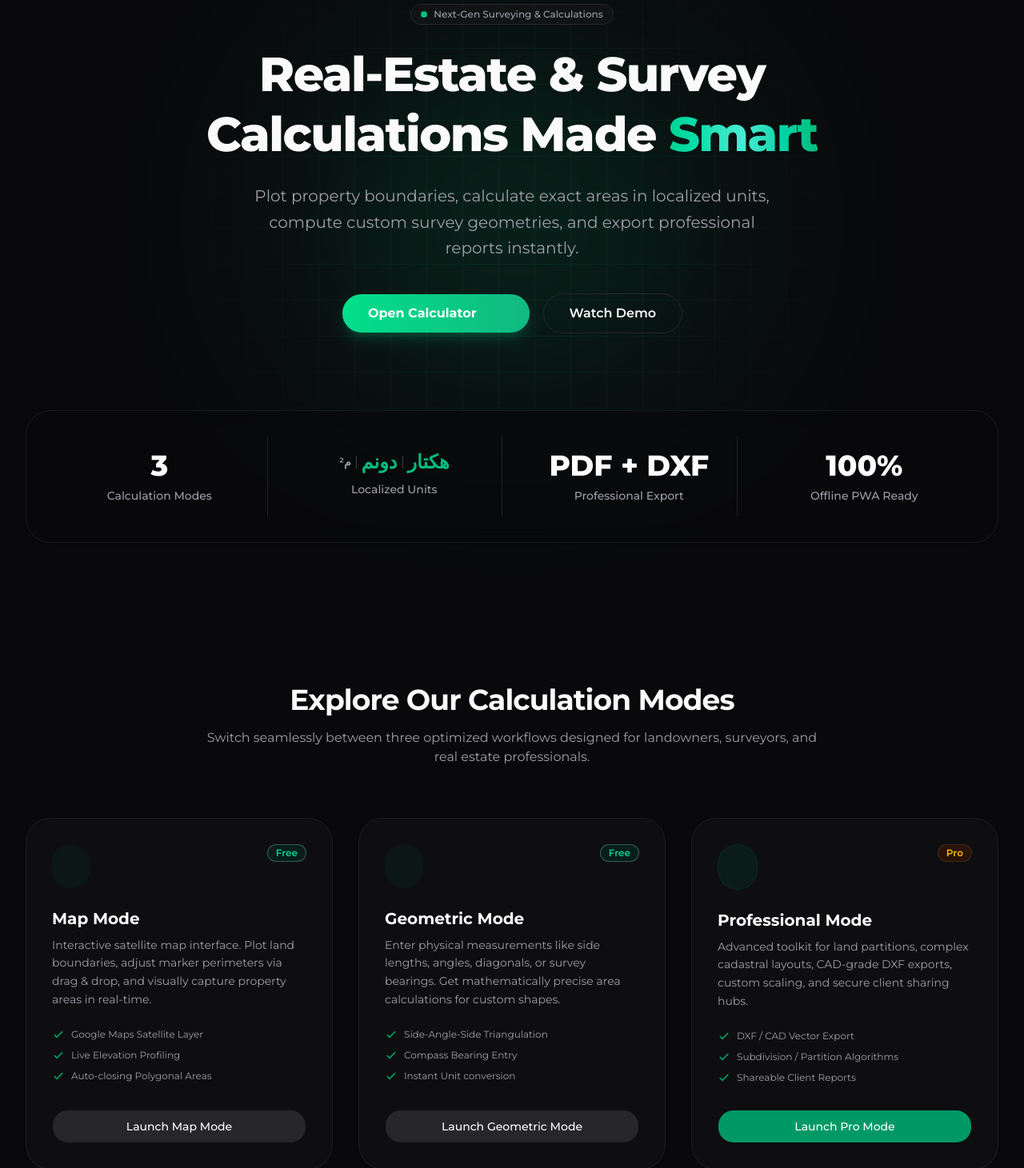
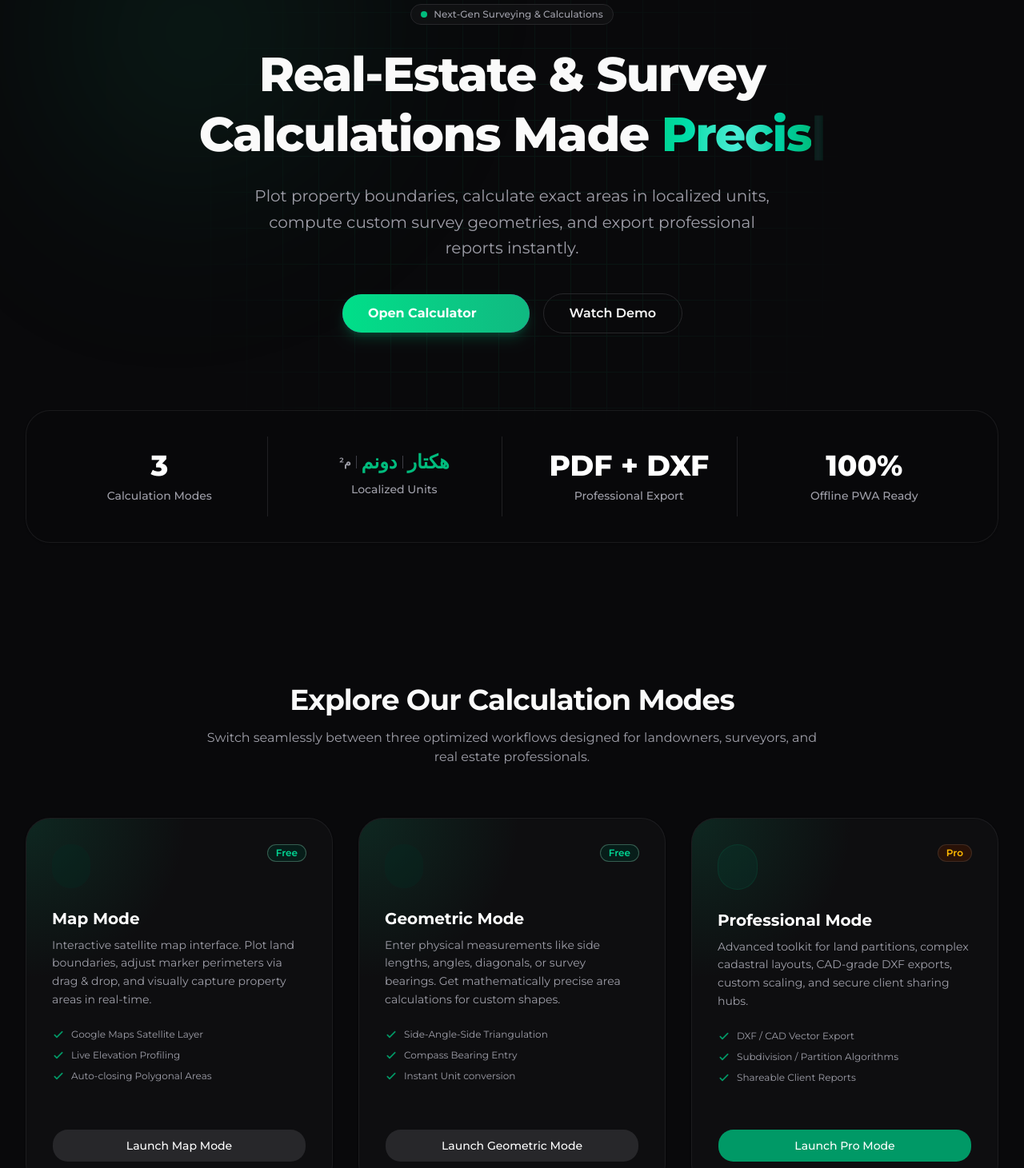
Before and after one commit to hasankhalifa2001-glitch/geo-smart, a Next.js app: page / in a window 1280 px wide. Shown: the part 140-1601 px from the top of the page at 80% size. Built offline with nearby package versions, Linux system fonts and the light colour scheme; some icons are missing.

Commit message:
Apply animation to the Landing Page

```diff
--- a/app/(marketing)/page.tsx
+++ b/app/(marketing)/page.tsx
@@ -1,4 +1,8 @@
+"use client";
+
+import { useState, useEffect, type MouseEvent, type ReactNode } from "react";
 import Link from "next/link";
+import { motion, useMotionValue, useMotionTemplate, animate } from "framer-motion";
 import { HugeiconsIcon } from "@hugeicons/react";
 import {
   MapsLocation01Icon,
@@ -13,7 +17,131 @@ import { Button } from "@/components/ui/button";
 import { Logo } from "@/components/logo";
 import { ThemeToggle } from "@/components/theme-toggle";
 
+const cardHoverTransition = { type: "spring" as const, stiffness: 300, damping: 20 };
+
+const rotatingWords = ["Smart", "Precise", "Instant", "Simple"];
+const TYPING_SPEED_MS = 100;
+const DELETING_SPEED_MS = 75;
+const PAUSE_AFTER_TYPED_MS = 2000;
+const PAUSE_AFTER_DELETED_MS = 300;
+
+const gradientTextClass =
+  "bg-clip-text text-transparent bg-gradient-to-r from-emerald-500 via-teal-400 to-emerald-600 dark:from-emerald-400 dark:via-teal-300 dark:to-emerald-500";
+
+function RotatingTypewriter() {
+  const [wordIndex, setWordIndex] = useState(0);
+  const [substring, setSubstring] = useState("");
+  const [isTyping, setIsTyping] = useState(true);
+
+  useEffect(() => {
+    const currentWord = rotatingWords[wordIndex];
+
+    if (isTyping) {
+      if (substring.length < currentWord.length) {
+        const timeout = setTimeout(() => {
+          setSubstring(currentWord.slice(0, substring.length + 1));
+        }, TYPING_SPEED_MS);
+        return () => clearTimeout(timeout);
+      }
+
+      const timeout = setTimeout(() => {
+        setIsTyping(false);
+      }, PAUSE_AFTER_TYPED_MS);
+      return () => clearTimeout(timeout);
+    }
+
+    if (substring.length > 0) {
+      const timeout = setTimeout(() => {
+        setSubstring(substring.slice(0, -1));
+      }, DELETING_SPEED_MS);
+      return () => clearTimeout(timeout);
+    }
+
+    const timeout = setTimeout(() => {
+      setWordIndex((prev) => (prev + 1) % rotatingWords.length);
+      setIsTyping(true);
+    }, PAUSE_AFTER_DELETED_MS);
+    return () => clearTimeout(timeout);
+  }, [wordIndex, substring, isTyping]);
+
+  return (
+    <span className="inline-flex items-baseline">
+      <motion.span className={gradientTextClass}>{substring}</motion.span>
+      <motion.span
+        className={gradientTextClass}
+        animate={{ opacity: [1, 0, 1] }}
+        transition={{ duration: 0.8, repeat: Infinity, ease: "linear" }}
+        aria-hidden
+      >
+        |
+      </motion.span>
+    </span>
+  );
+}
+
+function ModeSpotlightCard({
+  href,
+  buttonLabel,
+  buttonClassName,
+  children,
+}: {
+  href: string;
+  buttonLabel: string;
+  buttonClassName: string;
+  children: ReactNode;
+}) {
+  const mouseX = useMotionValue(0);
+  const mouseY = useMotionValue(0);
+
+  function handleMouseMove({ currentTarget, clientX, clientY }: MouseEvent<HTMLElement>) {
+    const { left, top } = currentTarget.getBoundingClientRect();
+    mouseX.set(clientX - left);
+    mouseY.set(clientY - top);
+  }
+
+  const spotlightBackground = useMotionTemplate`radial-gradient(250px circle at ${mouseX}px ${mouseY}px, rgba(16, 185, 129, 0.15), transparent 80%)`;
+
+  return (
+    <motion.div
+      className="group relative flex flex-col justify-between overflow-hidden p-8 rounded-3xl border border-slate-200/80 dark:border-zinc-800/60 bg-white dark:bg-zinc-900/40 group-hover:border-emerald-500/30 transition-colors duration-300 shadow-sm hover:shadow-emerald-500/5"
+      onMouseMove={handleMouseMove}
+      whileHover={{ y: -6, scale: 1.015 }}
+      transition={cardHoverTransition}
+    >
+      <motion.div
+        className="absolute inset-0 pointer-events-none z-0"
+        style={{ background: spotlightBackground }}
+      />
+      <div className="relative z-10 flex min-h-full flex-1 flex-col justify-between">
+        <div>{children}</div>
+        <Link href={href} className="mt-6 block">
+          <Button className={buttonClassName}>{buttonLabel}</Button>
+        </Link>
+      </div>
+    </motion.div>
+  );
+}
+
 export default function LandingPage() {
+  const mouseX = useMotionValue(0);
+  const mouseY = useMotionValue(0);
+
+  const glowSpring = { type: "spring" as const, stiffness: 60, damping: 15, mass: 0.1 };
+
+  function handleMouseMove({ currentTarget, clientX, clientY }: MouseEvent<HTMLElement>) {
+    const { left, top } = currentTarget.getBoundingClientRect();
+    mouseX.set(clientX - left);
+    mouseY.set(clientY - top);
+  }
+
+  function handleMouseLeave({ currentTarget }: MouseEvent<HTMLElement>) {
+    const { width, height } = currentTarget.getBoundingClientRect();
+    animate(mouseX, width / 2, glowSpring);
+    animate(mouseY, height / 2, glowSpring);
+  }
+
+  const glowBackground = useMotionTemplate`radial-gradient(600px circle at ${mouseX}px ${mouseY}px, rgba(0, 223, 137, 0.25), rgba(16, 185, 129, 0.1) 40%, transparent 65%)`;
+
   return (
     <div className="flex flex-col min-h-screen bg-slate-50 dark:bg-[#09090b] text-slate-900 dark:text-zinc-50 transition-colors duration-300">
       {/* Navbar */}
@@ -69,7 +197,11 @@ export default function LandingPage() {
           <div className="absolute top-1/4 left-1/2 -translate-x-1/2 -translate-y-1/2 w-[500px] h-[500px] bg-emerald-500/10 dark:bg-emerald-500/5 blur-[120px] rounded-full pointer-events-none -z-10" />
 
           {/* Hero Section */}
-          <section className="max-w-5xl mx-auto px-4 sm:px-6 lg:px-8 pt-20 pb-16 text-center relative isolation-isolate">
+          <section
+            className="group/hero max-w-5xl mx-auto px-4 sm:px-6 lg:px-8 pt-20 pb-16 text-center relative isolation-isolate"
+            onMouseMove={handleMouseMove}
+            onMouseLeave={handleMouseLeave}
+          >
 
             {/* Technical grid + ambient glow background */}
             <div className="absolute inset-0 max-w-7xl mx-auto h-[700px] pointer-events-none z-0 isolation-isolate">
@@ -83,12 +215,10 @@ export default function LandingPage() {
                     "radial-gradient(circle at center, white 30%, transparent 70%)"
                 }}
               />
-              <div
-                className="absolute top-1/2 left-1/2 -translate-x-1/2 -translate-y-1/2 w-[850px] h-[480px] rounded-full blur-[130px] opacity-35 dark:opacity-20"
-                style={{
-                  backgroundImage:
-                    "radial-gradient(circle at center, #00df89 0%, rgba(16, 185, 129, 0.3) 50%, rgba(9, 9, 11, 0) 75%)"
-                }}
+              <motion.div
+                className="absolute inset-0 pointer-events-none z-0 blur-[130px]"
+                style={{ background: glowBackground }}
+                transition={{ type: "spring", stiffness: 60, damping: 15, mass: 0.1 }}
               />
             </div>
 
@@ -100,10 +230,7 @@ export default function LandingPage() {
               </div>
 
               <h1 className="text-4xl sm:text-6xl font-extrabold tracking-tight mb-6 leading-tight max-w-4xl mx-auto">
-                Real-Estate & Survey Calculations Made{" "}
-                <span className="bg-clip-text text-transparent bg-gradient-to-r from-emerald-500 via-teal-400 to-emerald-600 dark:from-emerald-400 dark:via-teal-300 dark:to-emerald-500">
-                  Smart
-                </span>
+                Real-Estate & Survey Calculations Made <RotatingTypewriter />
               </h1>
 
               <p className="text-lg sm:text-xl text-slate-600 dark:text-zinc-400 max-w-2xl mx-auto mb-10 leading-relaxed">
@@ -193,7 +320,11 @@ export default function LandingPage() {
 
           <div className="grid grid-cols-1 md:grid-cols-3 gap-8">
             {/* Card 1: Map Mode */}
-            <div className="group relative flex flex-col justify-between p-8 rounded-3xl border border-slate-200/80 dark:border-zinc-800/60 bg-white dark:bg-zinc-900/40 hover:border-emerald-500/50 dark:hover:border-emerald-500/30 transition-all duration-300 shadow-sm hover:shadow-emerald-500/5">
+            <ModeSpotlightCard
+              href="/calculator/map"
+              buttonLabel="Launch Map Mode"
+              buttonClassName="w-full justify-center bg-slate-900 dark:bg-zinc-800 text-white rounded-xl py-5 cursor-pointer transition-colors duration-300 group-hover:bg-emerald-600 group-hover:text-white"
+            >
               <div>
                 <div className="flex justify-between items-start mb-6">
                   <div className="p-3 rounded-2xl bg-emerald-50 dark:bg-emerald-950/30 text-emerald-600 dark:text-emerald-500">
@@ -230,15 +361,14 @@ export default function LandingPage() {
                   </li>
                 </ul>
               </div>
-              <Link href="/calculator/map">
-                <Button className="w-full justify-center bg-slate-900  hover:bg-slate-800 dark:bg-zinc-800 dark:hover:bg-zinc-700 text-white rounded-xl py-5 cursor-pointer">
-                  Launch Map Mode
-                </Button>
-              </Link>
-            </div>
+            </ModeSpotlightCard>
 
             {/* Card 2: Geometric Mode */}
-            <div className="group relative flex flex-col justify-between p-8 rounded-3xl border border-slate-200/80 dark:border-zinc-800/60 bg-white dark:bg-zinc-900/40 hover:border-emerald-500/50 dark:hover:border-emerald-500/30 transition-all duration-300 shadow-sm hover:shadow-emerald-500/5">
+            <ModeSpotlightCard
+              href="/calculator/geometric"
+              buttonLabel="Launch Geometric Mode"
+              buttonClassName="w-full justify-center bg-slate-900 dark:bg-zinc-800 text-white rounded-xl py-5 cursor-pointer transition-colors duration-300 group-hover:bg-emerald-600 group-hover:text-white"
+            >
               <div>
                 <div className="flex justify-between items-start mb-6">
                   <div className="p-3 rounded-2xl bg-emerald-50 dark:bg-emerald-950/30 text-emerald-600 dark:text-emerald-500">
@@ -275,15 +405,14 @@ export default function LandingPage() {
                   </li>
                 </ul>
               </div>
-              <Link href="/calculator/geometric">
-                <Button className="w-full justify-center bg-slate-900 hover:bg-slate-800 dark:bg-zinc-800 dark:hover:bg-zinc-700 text-white rounded-xl py-5 cursor-pointer">
-                  Launch Geometric Mode
-                </Button>
-              </Link>
-            </div>
+            </ModeSpotlightCard>
 
             {/* Card 3: Professional Mode */}
-            <div className="group relative flex flex-col justify-between p-8 rounded-3xl border border-slate-200/80 dark:border-zinc-800/60 bg-white dark:bg-zinc-900/40 hover:border-emerald-500/50 dark:hover:border-emerald-500/30 transition-all duration-300 shadow-sm hover:shadow-emerald-500/5">
+            <ModeSpotlightCard
+              href="/calculator/professional"
+              buttonLabel="Launch Pro Mode"
+              buttonClassName="w-full justify-center bg-emerald-600 hover:bg-emerald-700 text-white rounded-xl py-5 cursor-pointer transition-colors duration-300"
+            >
               <div>
                 <div className="flex justify-between items-start mb-6">
                   <div className="p-3 rounded-2xl bg-emerald-50 dark:bg-emerald-900/20 text-emerald-650 dark:text-emerald-450 border border-emerald-500/10">
@@ -320,12 +449,7 @@ export default function LandingPage() {
                   </li>
                 </ul>
               </div>
-              <Link href="/calculator/professional">
-                <Button className="w-full justify-center bg-emerald-600 hover:bg-emerald-700 text-white rounded-xl py-5 cursor-pointer">
-                  Launch Pro Mode
-                </Button>
-              </Link>
-            </div>
+            </ModeSpotlightCard>
           </div>
         </section>
 
--- a/package.json
+++ b/package.json
@@ -22,6 +22,7 @@
     "drizzle-orm": "^0.45.2",
     "dxf-writer": "^1.18.4",
     "earcut": "^3.0.2",
+    "framer-motion": "^12.42.0",
     "input-otp": "^1.4.2",
     "leaflet": "^1.9.4",
     "next": "16.2.9",
```
Also changed, not shown: 1 other file (tests, documents, lock files or other folders).
